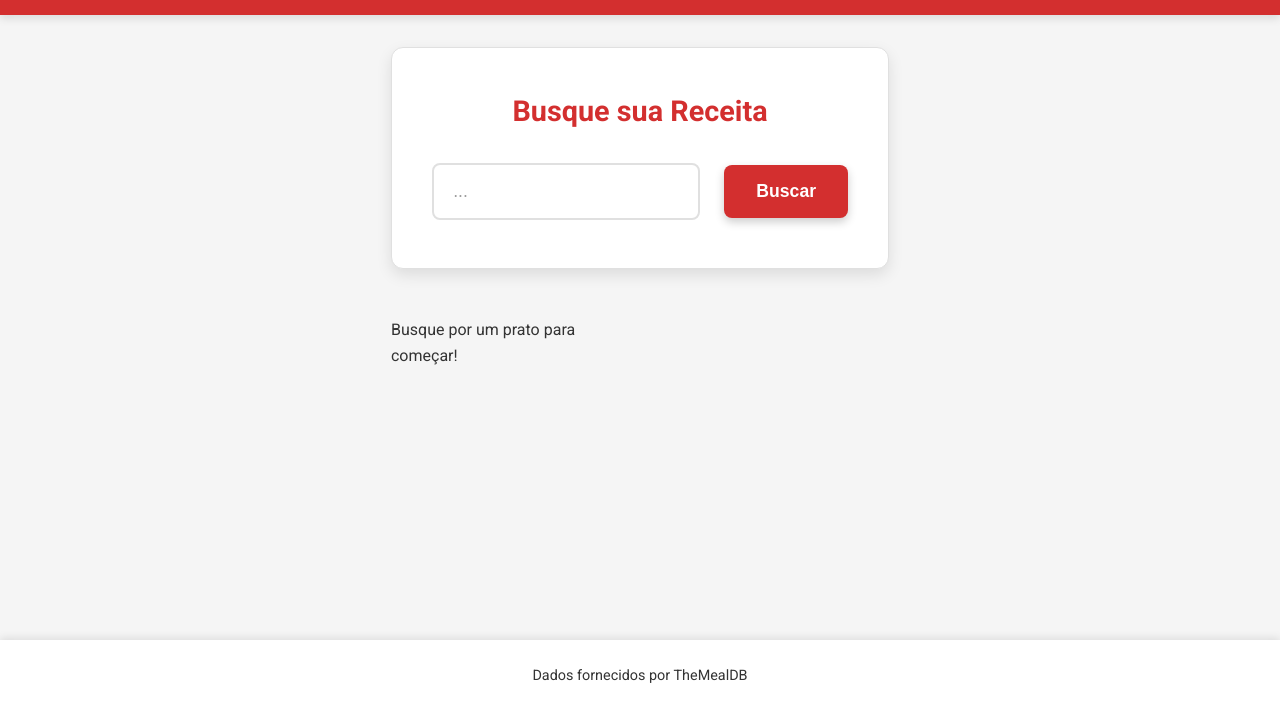
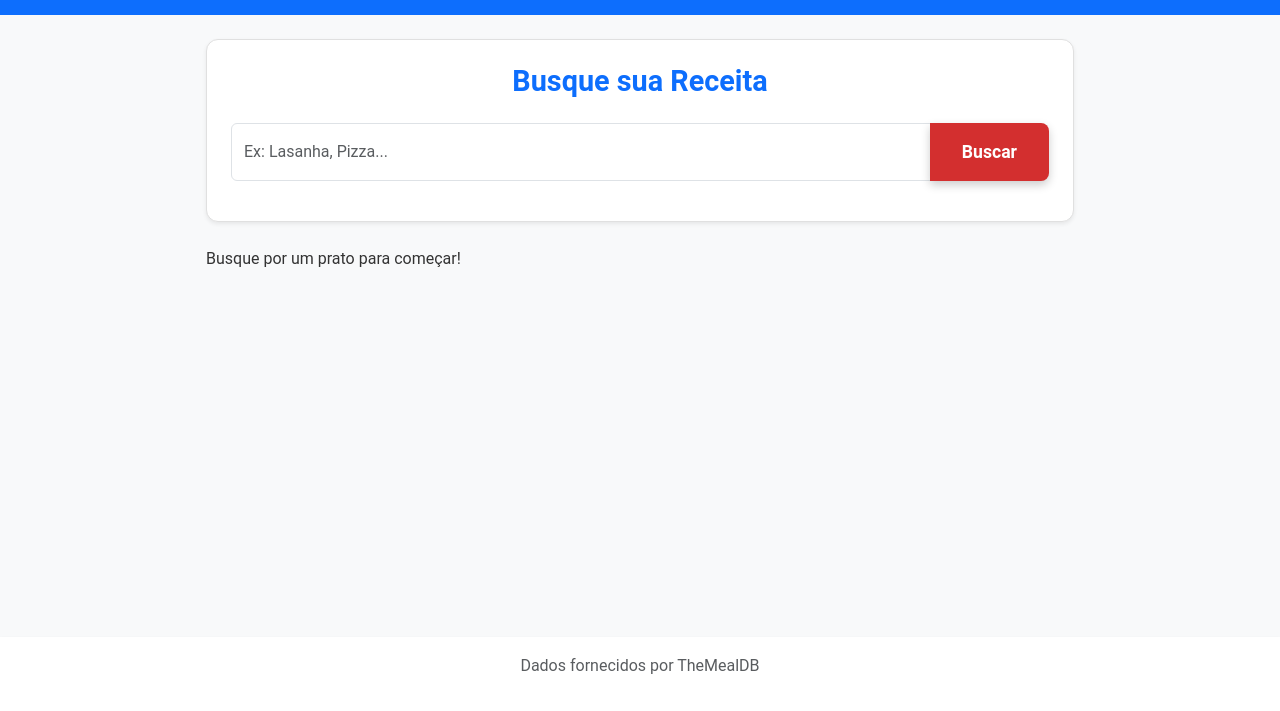
Before and after one commit to diegohenrileite/api-fotebol, a plain HTML site: page index.htm in a window 1280 px wide. Shown: the part 89-800 px from the top of the page. Drawn offline with nearby package versions, Linux system fonts and the light colour scheme.

Commit message:
Update index.htm

```diff
--- a/index.htm
+++ b/index.htm
@@ -4,37 +4,38 @@
     <meta charset="UTF-8">
     <meta name="viewport" content="width=device-width, initial-scale=1.0">
     <title>Buscador de Receitas</title>
+    <link href="https://cdn.jsdelivr.net/npm/bootstrap@5.3.0/dist/css/bootstrap.min.css" rel="stylesheet">
     <link rel="stylesheet" href="style.css">
-    <link href="https://fonts.googleapis.com/css2?family=Roboto:wght@400;700&display=swap" rel="stylesheet">
 </head>
-<body>
+<body class="bg-light">
 
-    <header class="header">
+    <header class="bg-primary text-white text-center py-4 mb-4">
         <h1>🍳 Buscador de Receitas</h1>
     </header>
 
     <main class="container">
-        <section class="search-card card">
-            <h2>Busque sua Receita</h2>
-            <div class="search-input-group">
-                <input type="text" id="searchInput" placeholder="..." class="search-input">
+        <section class="card shadow-sm p-4 mb-4">
+            <h2 class="card-title text-center text-primary mb-4">Busque sua Receita</h2>
+            <div class="input-group mb-3">
+                <input type="text" id="searchInput" class="form-control" placeholder="Ex: Lasanha, Pizza...">
                 <button id="searchButton" class="btn btn-primary">Buscar</button>
             </div>
-            <div id="suggestions-container" class="suggestions-container">
+            <div id="suggestions-container" class="position-relative">
                 </div>
         </section>
 
         <section class="results-container">
-            <div id="results-list" class="results-list">
-                <p>Busque por um prato para começar!</p>
+            <div id="results-list" class="row row-cols-1 row-cols-md-3 g-4">
+                <p class="text-center w-100 mt-4">Busque por um prato para começar!</p>
             </div>
         </section>
     </main>
 
-    <footer class="footer">
+    <footer class="text-center text-muted py-3 mt-4 bg-white shadow-sm">
         <p>Dados fornecidos por TheMealDB</p>
     </footer>
 
+    <script src="https://cdn.jsdelivr.net/npm/bootstrap@5.3.0/dist/js/bootstrap.bundle.min.js"></script>
     <script src="script.js"></script>
 </body>
 </html>
```
